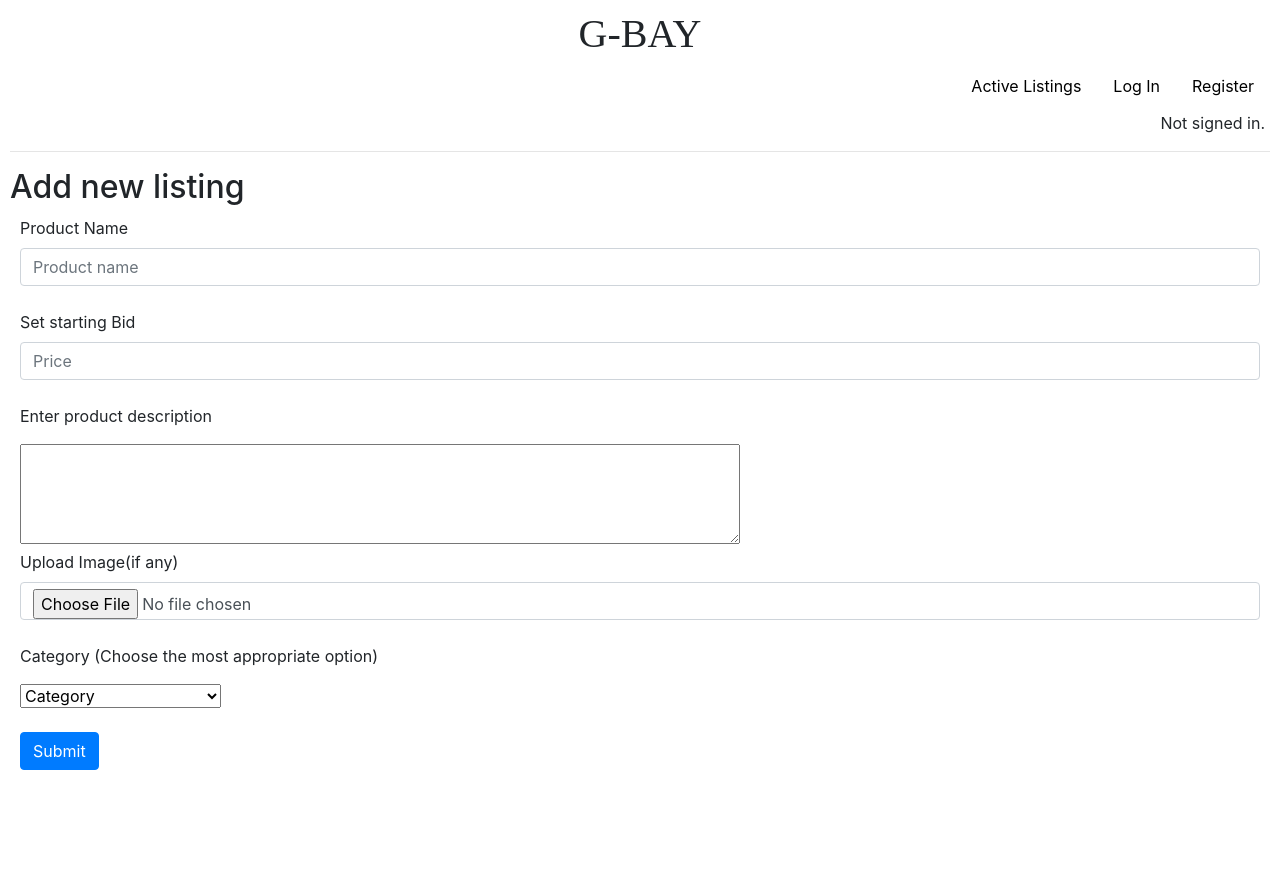
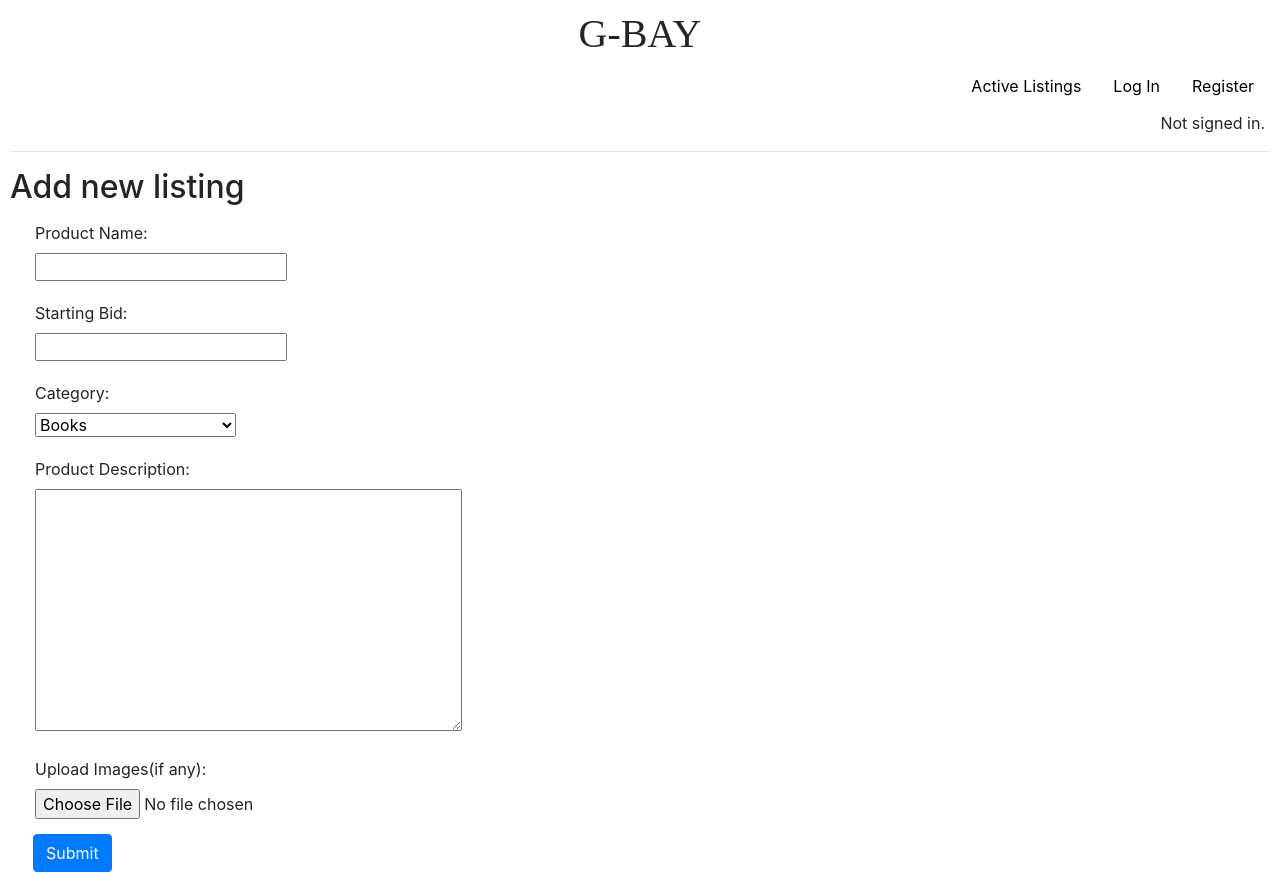
Before and after one commit to Boffin-Omega/new_repo, a Django app: page /create in a window 1280 px wide. Before the commit the page ends 770 px from the top, so only its background shows below. Run offline with Django 3.2, Linux system fonts and the light colour scheme; some libraries are stand-ins or nearby versions.

Commit message:
final commit, everything hopefully works

```diff
--- a/commerce/auctions/models.py
+++ b/commerce/auctions/models.py
@@ -1,7 +1,25 @@
 from django.contrib.auth.models import AbstractUser
 from django.db import models
+from django import forms
+from django.core.validators import MinValueValidator
 
+c_L =  ["Books","Clothing", "Shoes & Jewelry", "Home & Kitchen", "Beauty & Personal Care","Health & Household",
+"Toys & Games","Sports & Outdoors","Automotive","Industrial & Scientific","Food","Electronic appliances","Accessories"]
 
+categories = [(item, item) for item in c_L]
+
+class listing_form(forms.Form):
+    name = forms.CharField(max_length = 64, label="Product Name", error_messages = {
+                 'required':"Please Enter a valid product name"
+                 })
+    price = forms.FloatField(label="Starting Bid", error_messages ={
+        'required':"Please enter a valid starting bid price"
+    })
+    category = forms.ChoiceField(label="Category", choices=categories,error_messages ={
+        'required':'Please choose a valid category'
+    })
+    description = forms.CharField(max_length = 300, label="Product Description",widget=forms.Textarea)
+    img = forms.ImageField( required=False,label="Upload Images(if any)")
 class User(AbstractUser):
     watchlist = models.TextField(default='')
 
@@ -9,7 +27,7 @@ class auction_listing(models.Model):
     #model for storing each item of auction listing
     # im thinking each item could have a name, price, category, sold/unsold, stock left, img url
     name = models.CharField(max_length = 64)
-    price = models.FloatField()
+    price = models.FloatField(validators=[MinValueValidator(0.0)])
     category = models.CharField(max_length = 64)
     description = models.CharField(max_length = 300, default='No description provided by seller')
     img = models.ImageField(null=True,blank=True)
@@ -32,5 +50,5 @@ class bids(models.Model):
     owner_id = models.IntegerField(null=True)
     item_id = models.IntegerField(default=-1)
     buyer_id = models.IntegerField(null=True)
-    bid_price = models.FloatField(null=True)
+    bid_price = models.FloatField(null=True, validators=[MinValueValidator(0.0)])
     status = models.CharField(default="Unsold",max_length=6)
--- a/commerce/auctions/templates/auctions/create.html
+++ b/commerce/auctions/templates/auctions/create.html
@@ -2,33 +2,18 @@
 {% block title %} Add new listing {% endblock %}
 {% block body %}
     <h2>Add new listing</h2>
-    <form action="{% url 'create' %}" method="post" enctype= multipart/form-data>
-        {% csrf_token %}
-        <div class="form-group" style="margin:10px">
-            <label for="name">Product Name</label>
-            <input class="form-control" id ="name" name="name" aria-describedby="emailHelp" placeholder="Product name">
-            <br>
+    <div style="margin: 10px;">
+        <form action="{% url 'create' %}" method="post" enctype= multipart/form-data>
+            {% csrf_token %}
+            {% for field in form %}
+                <div style="margin:10px; padding:5px">
+                    {{ field.error_messages }}
+                    {{ field.label_tag }}<br>{{ field }}
+                </div>
+            {% endfor %}
+            <button type="submit" class="btn btn-primary" style="margin-left:13px">Submit</button>
+        </form>
+    </div>
 
-            <label for="price"> Set starting Bid</label>
-            <input class="form-control" id ="price" name="price" aria-describedby="emailHelp" placeholder="Price">
-            <br>
 
-            <p>Enter product description</p>
-            <textarea name="desc" style="width:90vh; height: 100px; padding: 4px;"></textarea>
-            <br>
-
-            <label for="img">Upload Image(if any)</label>
-            <input class="form-control" type="file" id ="img" name="img" aria-describedby="emailHelp" accept="image/png, image/jpeg, image/jpg" enctype="multipart/form-data">
-            <br>
-
-            <p>Category (Choose the most appropriate option)</p>
-            <select name="category">
-                <option disabled="disabled" selected="true">Category</option>
-                {% for category in categories %}
-                    <option value="{{ category }}">{{ category }}</option>
-                {% endfor %}
-            </select>
-            <br><br>
-            <button type="submit" class="btn btn-primary">Submit</button>
-    </form>
 {% endblock%}
--- a/commerce/auctions/views.py
+++ b/commerce/auctions/views.py
@@ -4,17 +4,18 @@ from django.http import HttpResponse, HttpResponseRedirect
 from django.shortcuts import render
 from django.urls import reverse
 
-from .models import User,auction_listing,comments,bids
+from .models import User,auction_listing,comments,bids, listing_form
 import json
 import datetime
 
-categories =  ["Books","Clothing", "Shoes & Jewelry", "Home & Kitchen", "Beauty & Personal Care","Health & Household",
+c_L =  ["Books","Clothing", "Shoes & Jewelry", "Home & Kitchen", "Beauty & Personal Care","Health & Household",
 "Toys & Games","Sports & Outdoors","Automotive","Industrial & Scientific","Food","Electronic appliances","Accessories"]
+categories = [(item, item) for item in c_L]
 def index(request):
     items = auction_listing.objects.all()
     return render(request, "auctions/index.html",{
         "items":items,
-        "categories":categories
+        "categories":c_L
     })
 
 def login_view(request):
@@ -85,7 +86,6 @@ def listing(request,id):
         wl=watchlist.split(",")
 
     item = auction_listing.objects.get(pk=id)
-    print(bids.objects.all())
     bid = bids.objects.get(item_id = item.id) # gets the latest bid(highest price) bid of the given item
     return render(request,"auctions/listing.html",{
         "name":item.name,
@@ -111,13 +111,17 @@ def bid(request):
         #going to this route only if user places a bid on an unsold item
         buyer_id = request.GET.get("buyer_id")
         item_id = request.GET.get("id")
-        price = int(request.GET.get("bid"))
+        price = (request.GET.get("bid"))
+
+
 
         bid = bids.objects.get(item_id = item_id)
         item = auction_listing.objects.get(pk=item_id)
         #Entered bid price must be greater than current bid price
 
-        if price < bid.bid_price:
+        if type(price)!= int:
+            msg="Please enter a valid bid amount!"
+        elif price < bid.bid_price:
             msg = "Must bid higher than current highest bid!"
         else:
             msg=''
@@ -141,7 +145,6 @@ def bid(request):
     else:
         #post request means owner wants to close the auction
         item_id = request.POST.get("id")
-        print(item_id)
         bid = request.POST.get("bid")
         bid = bids.objects.get(item_id=item_id)
         bid.status = "Sold"
@@ -193,24 +196,30 @@ def watchlist(request):
 def create(request):
     if request.method == "POST":
         #add new listing
-        name = request.POST.get("name")
-        category = request.POST.get("category")
-        desc = request.POST.get("desc")
-        img = request.FILES.get("img")
-        price = request.POST.get("price")
-        item = auction_listing(name = name, price = price, category = category, description = desc, img = img )
-        item.save()
+        form = listing_form(request.POST, request.FILES)
+        if form.is_valid():
+            name = form.cleaned_data["name"]
+            category = form.cleaned_data["category"]
+            desc = form.cleaned_data["description"]
+            img = form.cleaned_data["img"]
+            price = form.cleaned_data["price"]
 
-        owner_id = User.objects.get(pk=request.user.id).id
-        bid_record = bids(owner_id=owner_id, bid_price=price, item_id=item.id) #no buyer_id for new listings, im creating this bid record here itself instead of when bid button is clicked
-        #cuz if i didnt i wouldnt have any way of storing/getting to know owner_id.
+            item = auction_listing(name = name, price = price, category = category, description = desc, img = img )
+            item.save()
 
-        bid_record.save()
-        return HttpResponseRedirect(reverse("index"))
+            owner_id = User.objects.get(pk=request.user.id).id
+            bid_record = bids(owner_id=owner_id, bid_price=price, item_id=item.id) #no buyer_id for new listings, im creating this bid record here itself instead of when bid button is clicked
+            #cuz if i didnt i wouldnt have any way of storing/getting to know owner_id.
 
-    return render(request,"auctions/create.html",{
-        "categories":categories
-    })
+            bid_record.save()
+            return HttpResponseRedirect(reverse("index"))
+        else:
+            return HttpResponseRedirect(reverse("create"))
+    else:
+        form = listing_form()
+        return render(request,"auctions/create.html",{
+            "form":form
+        })
 
 def category(request):
     category = request.GET.get("category")
```
Also changed, not shown: commerce/auctions/templates/auctions/listing.html (+6 -2 lines), commerce/db.sqlite3.
